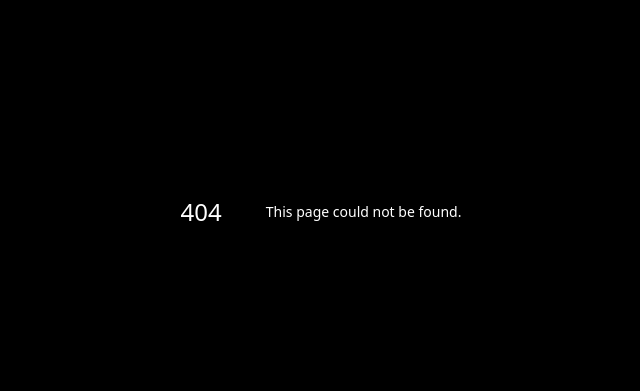
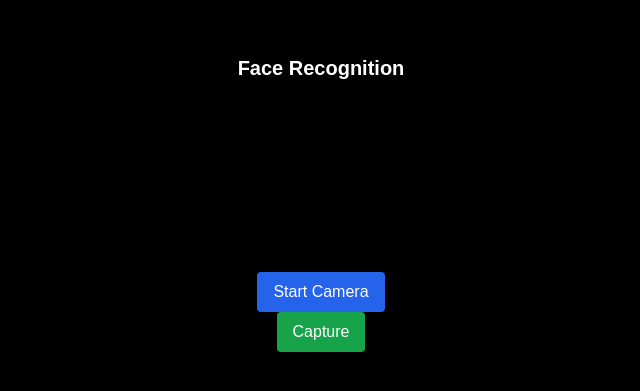
Before and after one commit to PrismScale-Varad/qr_scanner, a Next.js app: page /face in a window 1280 px wide. Before the commit this address had no page. Shown: the part 189-580 px from the top of the page, without its empty margins (319-959 px from the left). Built offline with nearby package versions, Linux system fonts and the light colour scheme.

Commit message:
Add a face scanning page

```diff
--- a/package.json
+++ b/package.json
@@ -10,11 +10,15 @@
   },
   "dependencies": {
     "@zxing/browser": "^0.1.5",
+    "fs": "^0.0.1-security",
+    "net": "^1.0.2",
     "next": "15.1.3",
     "react": "^19.0.0",
-    "react-dom": "^19.0.0"
+    "react-dom": "^19.0.0",
+    "tls": "^0.0.1"
   },
   "devDependencies": {
+    "@gradio/client": "^1.10.0",
     "postcss": "^8",
     "tailwindcss": "^3.4.1"
   }
--- /dev/null
+++ b/src/pages/api/huggingface.js
@@ -0,0 +1,27 @@
+import { Client } from "@gradio/client";
+
+export default async function handler(req, res) {
+  if (req.method !== "POST") {
+    return res.status(405).json({ error: "Method not allowed" });
+  }
+
+  try {
+    const { image } = req.body;
+
+    // Convert base64 to Blob for processing
+    const response_0 = await fetch(image);
+    const exampleImage = await response_0.blob();
+
+    // Connect to Hugging Face Spaces API
+    const client = await Client.connect("Varad-13/face-recognition-poc");
+    const result = await client.predict("/predict_1", { img_path: exampleImage });
+
+    if (!result.data || !Array.isArray(result.data)) {
+      throw new Error("Invalid response from Hugging Face API");
+    }
+    res.status(200).json(result.data[0]);
+  } catch (error) {
+    console.error(error);
+    res.status(500).json({ error: error.message || "Internal Server Error" });
+  }
+}
--- /dev/null
+++ b/src/pages/face.js
@@ -0,0 +1,111 @@
+import { useState, useRef } from "react";
+import { useRouter } from "next/router";
+
+export default function FacePage() {
+  const [error, setError] = useState("");
+  const [loading, setLoading] = useState(false);
+  const videoRef = useRef(null);
+  const canvasRef = useRef(null);
+  const router = useRouter();
+
+  const startCamera = () => {
+    navigator.mediaDevices
+      .getUserMedia({ video: true })
+      .then((stream) => {
+        if (videoRef.current) {
+          videoRef.current.srcObject = stream;
+        }
+      })
+      .catch((err) => {
+        setError("Unable to access the camera. Please check permissions.");
+        console.error(err);
+      });
+  };
+
+  const captureImage = () => {
+    if (videoRef.current && canvasRef.current) {
+      const context = canvasRef.current.getContext("2d");
+      canvasRef.current.width = videoRef.current.videoWidth;
+      canvasRef.current.height = videoRef.current.videoHeight;
+      context.drawImage(videoRef.current, 0, 0);
+      canvasRef.current.toBlob(processImage, "image/png");
+    }
+  };
+
+    const processImage = async (blob) => {
+        setLoading(true);
+        setError("");
+
+        try {
+        // Convert blob to base64
+        const reader = new FileReader();
+        reader.readAsDataURL(blob);
+
+        reader.onloadend = async () => {
+            const base64Image = reader.result;
+
+            // Call serverless function
+            const response = await fetch("/api/huggingface", {
+            method: "POST",
+            headers: { "Content-Type": "application/json" },
+            body: JSON.stringify({ image: base64Image }),
+            });
+
+            if (!response.ok) {
+            throw new Error("Failed to process image.");
+            }
+
+            const { embedding } = await response.json();
+
+            // POST request to local API
+            const bookingResponse = await fetch("http://localhost:3000/api/bookings/face", {
+            method: "POST",
+            headers: { "Content-Type": "application/json" },
+            body: JSON.stringify({ embedding: embedding }),
+            });
+
+            if (!bookingResponse.ok) {
+            throw new Error("Failed to submit embeddings.");
+            }
+
+            const bookingData = await bookingResponse.json();
+
+            // Redirect to the booking page
+            router.push(`/booking/${bookingData.id}`);
+        };
+        } catch (err) {
+        console.error(err);
+        setError(err.message || "An unexpected error occurred.");
+        } finally {
+        setLoading(false);
+        }
+    };
+
+
+  return (
+    <div className="min-h-screen flex flex-col items-center justify-center bg-black text-white p-4">
+      <h1 className="text-xl font-bold mb-4">Face Recognition</h1>
+      {error && <div className="text-red-500 mb-4">{error}</div>}
+      <div className="mb-4">
+        <video ref={videoRef} autoPlay className="w-full rounded mb-2 max-w-1/2" />
+
+      </div>
+      <button
+          className="px-4 py-2 bg-blue-600 text-white rounded hover:bg-blue-700"
+          onClick={startCamera}
+        >
+          Start Camera
+        </button>
+      <canvas ref={canvasRef} className="hidden" />
+      <div className="mb-4">
+        <button
+          className="px-4 py-2 bg-green-600 text-white rounded hover:bg-green-700"
+          onClick={captureImage}
+          disabled={loading}
+        >
+          {loading ? "Processing..." : "Capture"}
+        </button>
+      </div>
+    </div>
+  );
+}
--- a/src/pages/index.js
+++ b/src/pages/index.js
@@ -176,6 +176,10 @@ export default function Home() {
         <span className="text-lg">{fileName ? fileName : ""}</span>{" "}
         {/* Display file name if selected */}
       </div>
+      <button
+        onClick={() => router.push('/face')}
+        className="p-2 bg-gray-700 hover:bg-blue-700 rounded"
+      >Scan Face</button>
     </div>
   );
 }
```
Also changed, not shown: 1 other file (tests, documents, lock files or other folders).
